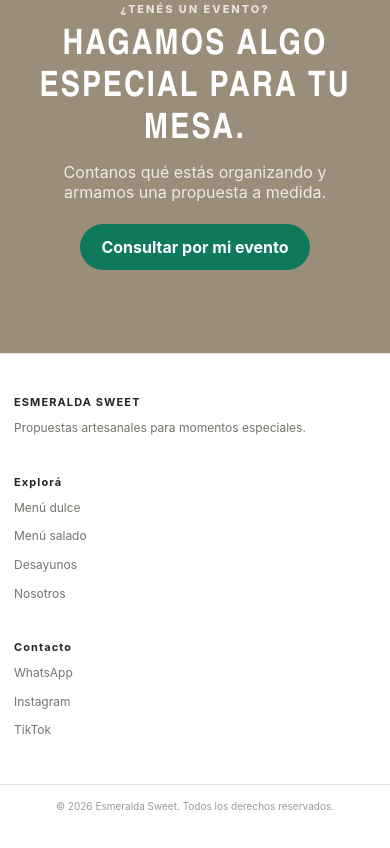
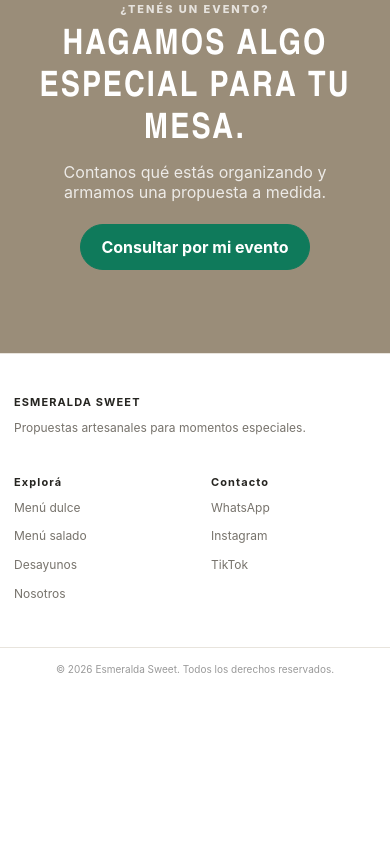
Before and after one commit to RancesFernandez/esmeralda-sweet-redesign-v8-fixed, a React (Vite) app: page / in a window 390 px wide. Shown: the part 9600-10448 px from the top of the page. After the commit the page ends 10355 px from the top, so only its background shows below. Built offline with nearby package versions, Linux system fonts and the light colour scheme; no server answers; the database is empty.

Commit message:
reponsive

```diff
--- a/src/index.css
+++ b/src/index.css
@@ -2438,13 +2438,13 @@ body {
   }
 
   .site-footer__grid {
-    grid-template-columns: 1fr;
-    gap: 24px;
-  }
-
-  .site-footer__grid>div:first-child {
-    grid-column: auto;
-  }
+  grid-template-columns: 1fr 1fr;
+  gap: 24px 32px;
+}
+
+.site-footer__grid > div:first-child {
+  grid-column: 1 / -1;
+}
 
   .catalog-hero {
     padding: 68px 0 52px;
```
